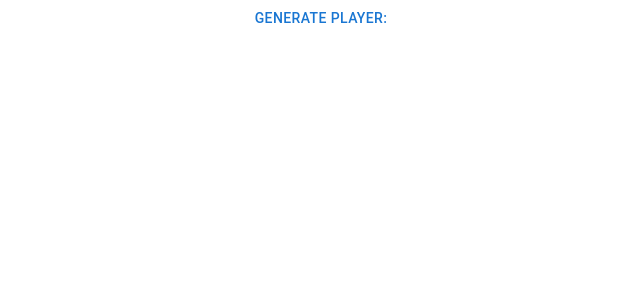
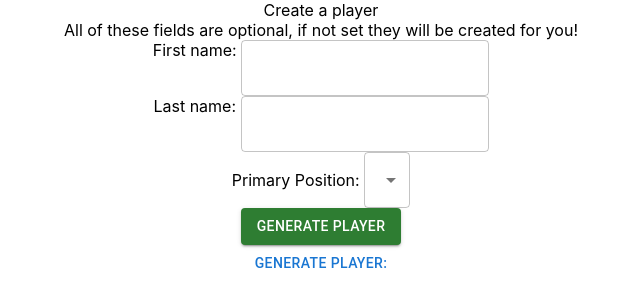
Before and after one commit to ammentorp2/BBallPlayerGeneratorSite, a React (Create React App) app in the folder frontend/: page / in a window 1280 px wide. Shown: the top 306 px of the page, without its empty margins (319-959 px from the left). Built offline with nearby package versions, Linux system fonts and the light colour scheme.

Commit message:
Starting form

```diff
--- a/frontend/src/App.tsx
+++ b/frontend/src/App.tsx
@@ -3,6 +3,7 @@ import logo from './logo.svg';
 import './App.css';
 import axios from 'axios';
 import { GenRandomPlayer } from "./components/genRandomPlayer";
+import { GenPlayerForm } from './components/genPlayerForm';
 
 axios.defaults.baseURL = 'http://localhost:8080/';
 // makes the content type for each put and post application/json. Not
@@ -14,6 +15,7 @@ axios.defaults.headers.put['Content-Type'] = 'application/json';
 function App() {
   return (
     <div className="App">
+      <GenPlayerForm />
       <GenRandomPlayer />
     </div>
   );
--- /dev/null
+++ b/frontend/src/components/genPlayerForm.tsx
@@ -0,0 +1,53 @@
+import React from 'react';
+import { useState } from 'react';
+import { Button, Grid, MenuItem, Select, TextField } from "@mui/material"
+
+export const GenPlayerForm = () => {
+    //name position(s) and age
+    const [firstName,setFirstName] = useState("");
+    const [lastName,setLastName] = useState("");
+
+    const [primaryPos,setPrimaryPos] = useState('');
+    const [secondaryPos,setSecondaryPos] = useState('');
+
+    const primaryPosOptions = ['PG','SG','SF','PF','C'];
+    const secondaryPosOptions = [];
+
+    const [age,setAge] = useState(0);
+
+    const handleCreatePlayer = () => {
+        console.log(firstName)
+    }
+
+    const handleChangePrimaryPos = (pos : string) => {
+        //TODO calc secondary pos from here
+        setPrimaryPos(pos)
+    }
+
+    return (
+        <div>
+            <header>Create a player</header>
+            All of these fields are optional, if not set they will be created for you!
+            <Grid>
+                <Grid item>
+                    First name: <TextField onChange={e => {setFirstName(e.target.value)}}>{firstName}</TextField>
+                </Grid>
+                <Grid item>
+                    Last name: <TextField onChange={e => {setLastName(e.target.value)}}>{lastName}</TextField>
+                </Grid>
+                <Grid item>
+                    Primary Position: <Select label="Primary Position" value={primaryPos} onChange={e => {
+                        handleChangePrimaryPos(e.target.value)}}>
+                        {
+                            primaryPosOptions.map(p =>(
+                                <MenuItem key={p} value={p}>{p}</MenuItem>
+                            ))
+                        }
+                    </Select>
+                </Grid>
+            </Grid>
+
+          <Button color="success" variant="contained" onClick={handleCreatePlayer}>Generate Player</Button>
+        </div>
+      );
+}
```
